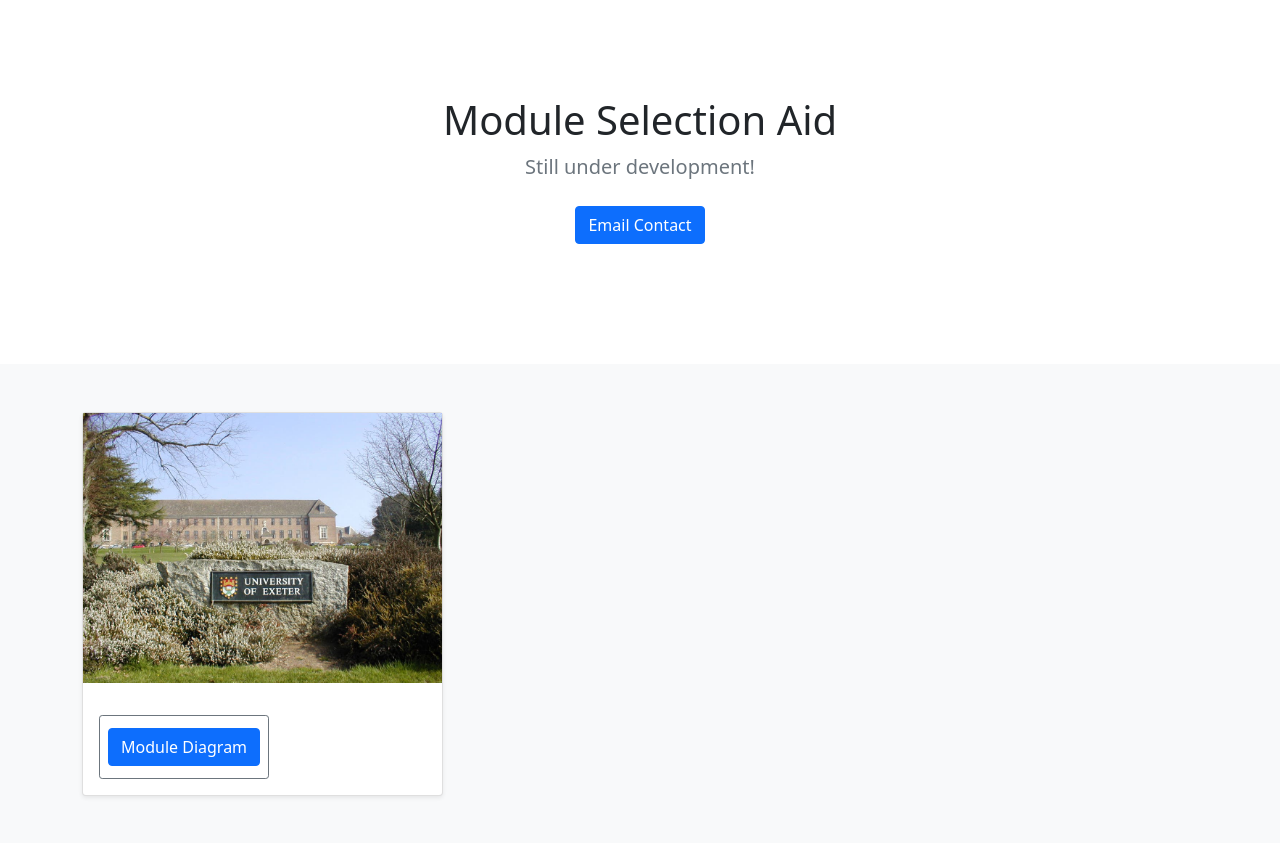
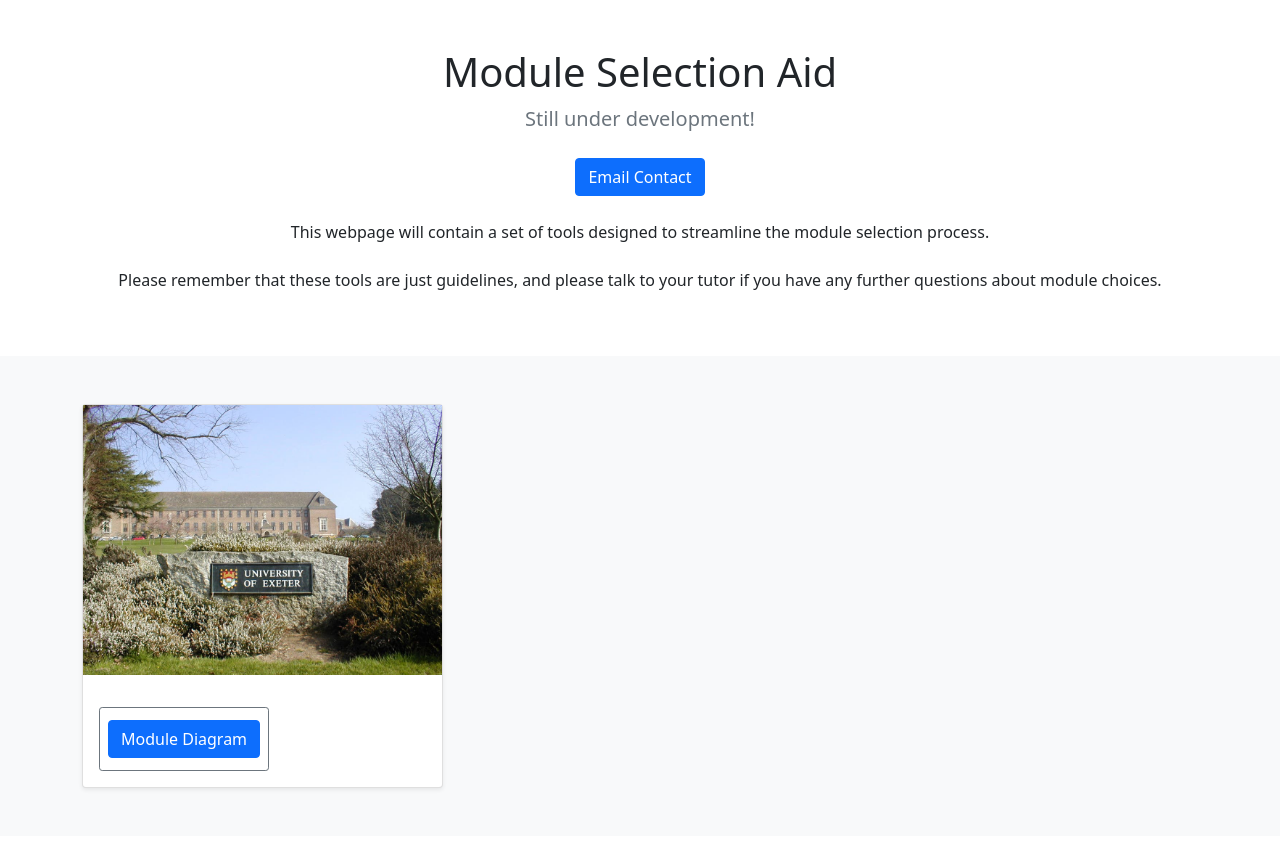
Before and after one commit to LouisC-H/Module-Diagram, a Django app: page /homepage/ in a window 1280 px wide. Shown: the top 843 px of the page. Run offline with Django 3.2, Linux system fonts and the light colour scheme; some libraries are stand-ins or nearby versions.

Commit message:
Messed with text and formatting on homepage

```diff
--- a/department/templates/modules/home.html
+++ b/department/templates/modules/home.html
@@ -50,14 +50,14 @@
 <main>
 
   <section class="py-5 text-center container">
-    <div class="row py-lg-5">
-      <div class="col-lg-6 col-md-8 mx-auto">
+    <div class="row">
+      <div class="mx-auto" style = "width: 100">
         <h1 class="fw-light">Module Selection Aid</h1>
         <p class="lead text-muted">Still under development!
         <p>
           <a href="mailto:e.ogrady@exeter.ac.uk" class="btn btn-primary my-2">Email Contact</a>
         </p>
-        <!-- <img src="{% static 'exeter.jpg' %}" height=300></img> -->
+        <p> This webpage will contain a set of tools designed to streamline the module selection process. <br> <br> Please remember that these tools are just guidelines, and please talk to your tutor if you have any further questions about module choices.  </p>
       </div>
     </div>
   </section>
```
